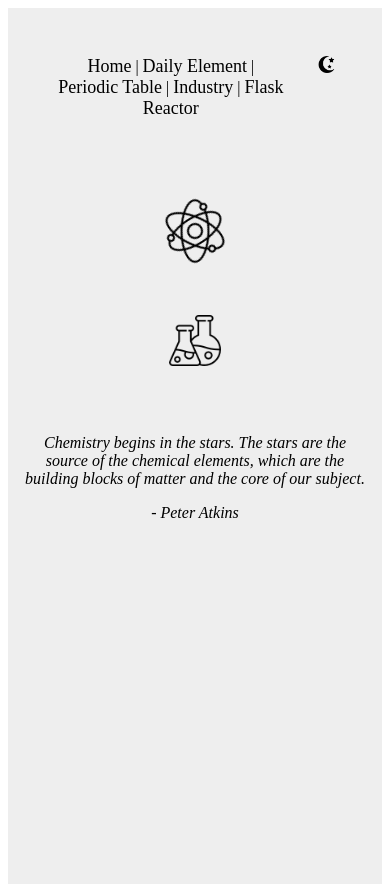
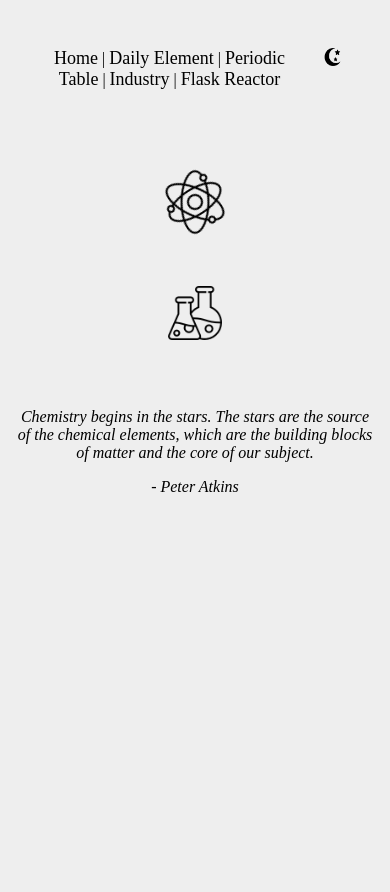
Before and after one commit to maziesmith/flask_reactor, a Flask app: page / in a window 390 px wide. After the commit the page ends 492 px from the top, so only its background shows below. Run offline with Flask 2, Linux system fonts and the light colour scheme.

Commit message:
removed margin from base media query

```diff
--- a/app/static/css/index.css
+++ b/app/static/css/index.css
@@ -511,7 +511,6 @@ td {
     width: 2rem;
   }
   .base {
-    margin: 0.5rem;
     padding: 1rem;
   }
   .chemtable__image {
```
